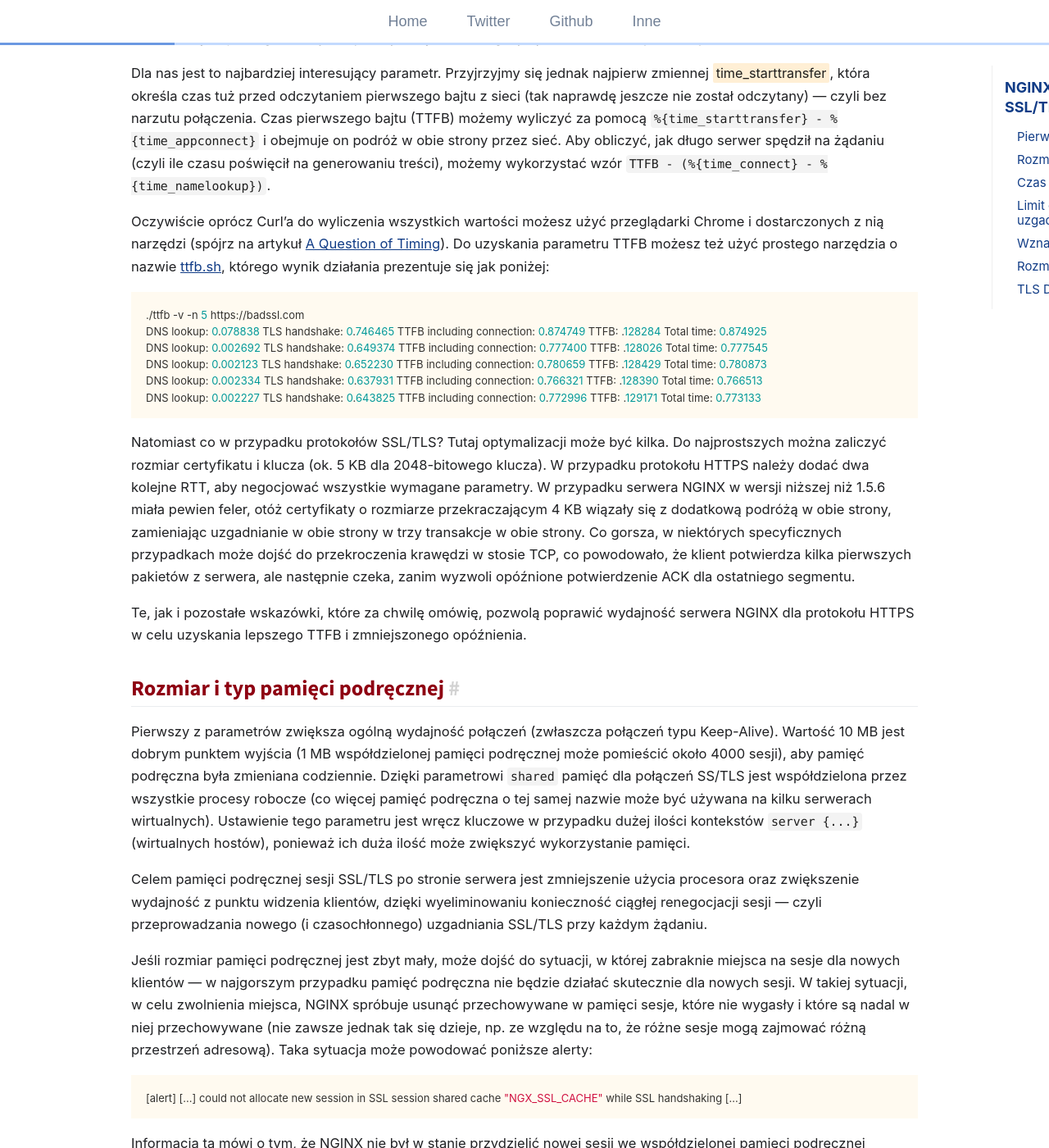
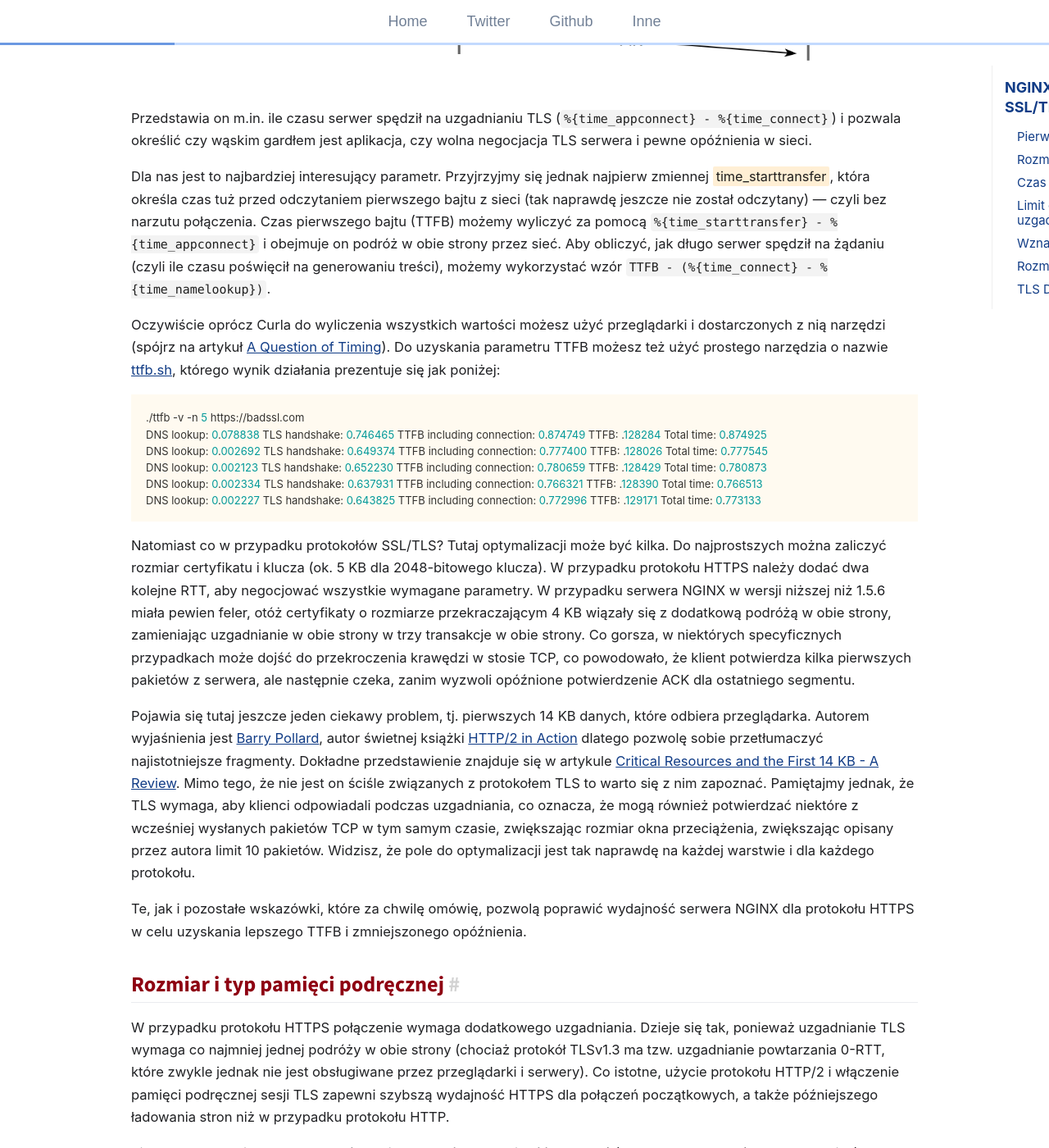
Before and after one commit to git04112019/trimstray.github.io, a Jekyll site: the page built from _posts/2019-07-21-nginx-optymalizacja_sesji_ssl-tls.md, in a window 1280 px wide and 1400 px high, scrolled down 2830 px. Shown: the whole window at 82% size. Built offline with Jekyll 4.4.1, drawn with Linux system fonts in a browser that asks for light colours; comment, search, counter and statistics services are not loaded; some of the changed text lies outside the part shown.

Commit message:
uncommited changes - signed-off-by: trimstray <trimstray@gmail.com>

````diff
--- a/_posts/2019-07-21-nginx-optymalizacja_sesji_ssl-tls.md
+++ b/_posts/2019-07-21-nginx-optymalizacja_sesji_ssl-tls.md
@@ -21,7 +21,9 @@ Niestety wiążą się z tym pewne problemy, zwłaszcza związane z bezpieczeńs
 
 W rzeczywistości, typowe serwery internetowe zamykają połączenia po kilkunastu sekundach bezczynności, ale będą pamiętać sesje (zestaw szyfrów i klucze) znacznie dłużej — prawdopodobnie przez godziny lub nawet dni. Moim zdaniem należy zrównoważyć wydajność (nie chcemy, aby użytkownicy używali pełnego uzgadniania przy każdym połączeniu) i bezpieczeństwo (nie chcemy zbytnio narażać komunikacji TLS na szwank).
 
-## Pierwszy bajt danych
+Kończąc ten wstęp, pamiętaj, że obsesja na punkcie wartości i skrupulatnego dostrajania parametrów jest zdecydowanie czymś przesadzonym. Oczywiście optymalizacja protokołu TLS jest ważna i powinniśmy chociaż wiedzieć, który parametr, za co odpowiada i jakie niesie konsekwencje jego zmiana. Moim zdaniem i tak najważniejszą rzeczą jest dostarczanie witryny, zapewniając minimalną ilości danych, które będzie musiał pobrać klient.
+
+## Pierwszy bajt danych i HTTPS
 
 Rozważania zaczniemy od określenia, co tak naprawdę chcemy uzyskać dzięki optymalizacji. Otóż główną potrzebą jest obniżenie wartości parametru TLS TTFB (ang. _TLS Time to first byte_). Standardowy parametr TTFB możemy traktować jako czas od wysłania przez klienta żądania HTTP do pierwszego bajtu odebranych przez niego danych natomiast drugi odnosi się do czasu uzgadniania TLS. Jeżeli chodzi o TTFB, to wolny czas do pierwszego bajtu jest rozpoznawany po długim czasie oczekiwania na dane. Parametr ten powinien być jak najniższy, ponieważ jego wysoka wartość ujawnia jeden z dwóch podstawowych problemów:
 
@@ -30,7 +32,7 @@ Rozważania zaczniemy od określenia, co tak naprawdę chcemy uzyskać dzięki o
 
 Zgodnie z [Understanding Resource Timing - Slow Time to First Byte](https://developers.google.com/web/tools/chrome-devtools/network/understanding-resource-timing#slow_time_to_first_byte), aby rozwiązać problem wysokiego TTFB, najpierw powinniśmy zredukować połączenia sieciowe między klientem a serwerem (a przyczyn może być wiele, np. niezoptymalizowane reguły firewall'a czy problemy z tabelami routingu). W tym wypadku najlepiej jest uruchomić aplikację lokalnie i sprawdzić, czy nadal istnieje duży TTFB. Jeśli tak, aplikacja musi zostać zoptymalizowana. Może to oznaczać optymalizację zapytań do bazy danych, implementację pamięci podręcznej dla określonych części treści lub modyfikację konfiguracji serwera HTTP. Natomiast jeśli TTFB lokalnie jest niskie, problem najprawdopodobniej stanowią sieci między klientem a serwerem. Pamiętajmy jednak, że między klientami a serwerami jest wiele punktów, a każdy z nich ma własne ograniczenia połączeń i może powodować problemy. Najprostszą metodą przetestowania zmniejszenia tego jest umieszczenie aplikacji na innym hoście i sprawdzenie, czy TTFB się poprawi.
 
-Poniższy diagram pokazuje, do czego odnoszą się poszczególne czasy w porównaniu z typowym połączeniem HTTP przez TLS 1.2 (konfiguracja TLS 1.3 wymaga jednej podróży w obie strony mniej) oraz jest odzwierciedleniem, w jaki sposób zmienne narzędzia Curl odnoszą się do różnych etapów transferu danych dla typowego połączenia:
+Poniższy diagram pokazuje, do czego odnoszą się poszczególne czasy w porównaniu z typowym połączeniem HTTP przez TLSv1.2 (konfiguracja TLSv1.3 wymaga jednej podróży w obie strony mniej) oraz jest odzwierciedleniem, w jaki sposób zmienne narzędzia Curl odnoszą się do różnych etapów transferu danych dla typowego połączenia:
 
 <p align="center">
   <img src="/assets/img/posts/ttfb_curl.png">
@@ -40,7 +42,7 @@ Przedstawia on m.in. ile czasu serwer spędził na uzgadnianiu TLS (`%{time_appc
 
 Dla nas jest to najbardziej interesujący parametr. Przyjrzyjmy się jednak najpierw zmiennej <span class="h-b">time_starttransfer</span>, która określa czas tuż przed odczytaniem pierwszego bajtu z sieci (tak naprawdę jeszcze nie został odczytany) — czyli bez narzutu połączenia. Czas pierwszego bajtu (TTFB) możemy wyliczyć za pomocą `%{time_starttransfer} - %{time_appconnect}` i obejmuje on podróż w obie strony przez sieć. Aby obliczyć, jak długo serwer spędził na żądaniu (czyli ile czasu poświęcił na generowaniu treści), możemy wykorzystać wzór `TTFB - (%{time_connect} - %{time_namelookup})`.
 
-Oczywiście oprócz Curl'a do wyliczenia wszystkich wartości możesz użyć przeglądarki Chrome i dostarczonych z nią narzędzi (spójrz na artykuł [A Question of Timing](https://blog.cloudflare.com/a-question-of-timing/)). Do uzyskania parametru TTFB możesz też użyć prostego narzędzia o nazwie [ttfb.sh](https://github.com/jaygooby/ttfb.sh), którego wynik działania prezentuje się jak poniżej:
+Oczywiście oprócz Curla do wyliczenia wszystkich wartości możesz użyć przeglądarki i dostarczonych z nią narzędzi (spójrz na artykuł [A Question of Timing](https://blog.cloudflare.com/a-question-of-timing/)). Do uzyskania parametru TTFB możesz też użyć prostego narzędzia o nazwie [ttfb.sh](https://github.com/jaygooby/ttfb.sh), którego wynik działania prezentuje się jak poniżej:
 
 ```
 ./ttfb -v -n 5 https://badssl.com
@@ -53,11 +55,15 @@ DNS lookup: 0.002227 TLS handshake: 0.643825 TTFB including connection: 0.772996
 
 Natomiast co w przypadku protokołów SSL/TLS? Tutaj optymalizacji może być kilka. Do najprostszych można zaliczyć rozmiar certyfikatu i klucza (ok. 5 KB dla 2048-bitowego klucza). W przypadku protokołu HTTPS należy dodać dwa kolejne RTT, aby negocjować wszystkie wymagane parametry. W przypadku serwera NGINX w wersji niższej niż 1.5.6 miała pewien feler, otóż certyfikaty o rozmiarze przekraczającym 4 KB wiązały się z dodatkową podróżą w obie strony, zamieniając uzgadnianie w obie strony w trzy transakcje w obie strony. Co gorsza, w niektórych specyficznych przypadkach może dojść do przekroczenia krawędzi w stosie TCP, co powodowało, że klient potwierdza kilka pierwszych pakietów z serwera, ale następnie czeka, zanim wyzwoli opóźnione potwierdzenie ACK dla ostatniego segmentu.
 
+Pojawia się tutaj jeszcze jeden ciekawy problem, tj. pierwszych 14 KB danych, które odbiera przeglądarka. Autorem wyjaśnienia jest [Barry Pollard](https://twitter.com/tunetheweb/), autor świetnej książki [HTTP/2 in Action](https://www.manning.com/books/http2-in-action) dlatego pozwolę sobie przetłumaczyć najistotniejsze fragmenty. Dokładne przedstawienie znajduje się w artykule [Critical Resources and the First 14 KB - A Review](https://www.tunetheweb.com/blog/critical-resources-and-the-first-14kb/). Mimo tego, że nie jest on ściśle związanych z protokołem TLS to warto się z nim zapoznać. Pamiętajmy jednak, że TLS wymaga, aby klienci odpowiadali podczas uzgadniania, co oznacza, że mogą również potwierdzać niektóre z wcześniej wysłanych pakietów TCP w tym samym czasie, zwiększając rozmiar okna przeciążenia, zwiększając opisany przez autora limit 10 pakietów. Widzisz, że pole do optymalizacji jest tak naprawdę na każdej warstwie i dla każdego protokołu.
+
 Te, jak i pozostałe wskazówki, które za chwilę omówię, pozwolą poprawić wydajność serwera NGINX dla protokołu HTTPS w celu uzyskania lepszego TTFB i zmniejszonego opóźnienia.
 
 ## Rozmiar i typ pamięci podręcznej
 
-Pierwszy z parametrów zwiększa ogólną wydajność połączeń (zwłaszcza połączeń typu Keep-Alive). Wartość 10 MB jest dobrym punktem wyjścia (1 MB współdzielonej pamięci podręcznej może pomieścić około 4000 sesji), aby pamięć podręczna była zmieniana codziennie. Dzięki parametrowi `shared` pamięć dla połączeń SS/TLS jest współdzielona przez wszystkie procesy robocze (co więcej pamięć podręczna o tej samej nazwie może być używana na kilku serwerach wirtualnych). Ustawienie tego parametru jest wręcz kluczowe w przypadku dużej ilości kontekstów `server {...}` (wirtualnych hostów), ponieważ ich duża ilość może zwiększyć wykorzystanie pamięci.
+W przypadku protokołu HTTPS połączenie wymaga dodatkowego uzgadniania. Dzieje się tak, ponieważ uzgadnianie TLS wymaga co najmniej jednej podróży w obie strony (chociaż protokół TLSv1.3 ma tzw. uzgadnianie powtarzania 0-RTT, które zwykle jednak nie jest obsługiwane przez przeglądarki i serwery). Co istotne, użycie protokołu HTTP/2 i włączenie pamięci podręcznej sesji TLS zapewni szybszą wydajność HTTPS dla połączeń początkowych, a także późniejszego ładowania stron niż w przypadku protokołu HTTP.
+
+Pierwszy z omawianych parametrów zwiększa ogólną wydajność połączeń (zwłaszcza połączeń typu Keep-Alive). Wartość 10 MB jest dobrym punktem wyjścia (1 MB współdzielonej pamięci podręcznej może pomieścić około 4000 sesji), aby pamięć podręczna była zmieniana codziennie. Dzięki parametrowi `shared` pamięć dla połączeń SS/TLS jest współdzielona przez wszystkie procesy robocze (co więcej pamięć podręczna o tej samej nazwie może być używana na kilku serwerach wirtualnych). Ustawienie tego parametru jest wręcz kluczowe w przypadku dużej ilości kontekstów `server {...}` (wirtualnych hostów), ponieważ ich duża ilość może zwiększyć wykorzystanie pamięci.
 
 Celem pamięci podręcznej sesji SSL/TLS po stronie serwera jest zmniejszenie użycia procesora oraz zwiększenie wydajność z punktu widzenia klientów, dzięki wyeliminowaniu konieczność ciągłej renegocjacji sesji — czyli przeprowadzania nowego (i czasochłonnego) uzgadniania SSL/TLS przy każdym żądaniu.
 
@@ -187,11 +193,13 @@ Tym samym można przyjąć: <span class="h-b">1500 bajtów (MTU) - 40 bajtów (I
 
   > Ciekawostka: jeżeli sprawdzisz rekordy zwracane przez serwery Google, zobaczysz, że zawierają one ok. 1300 bajtów danych.
 
+Pamiętajmy, że protokół TCP dokłada wszelkich starań, aby dostarczyć dane i wykorzystuje do tego kilka metod, aby to osiągnąć. Na przykład, najpierw potwierdza wszystkie pakiety TCP i ponownie wysyła wszystkie niezatwierdzone pakiety. Dodatkowo działa całkiem nieźle w sieci i uruchamia się powoli, rozwijając się do pełnej pojemności w procesie znanym jako powolny start TCP (ang. _TCP Slow Start_), delikatnie wyczuwając zapotrzebowanie sieci i sprawdzając, czy nie ma zatorów prowadzących do zgubionych (niezatwierdzonych) pakietów.
+
 Spakowanie każdego rekordu TLS do dedykowanego pakietu powoduje dodatkowe obciążenie związane z tworzeniem ramek i prawdopodobnie zajdzie potrzeba ustawienia większych rozmiarów rekordów (większy rozmiar rekordu optymalizuje przepustowość), jeśli przesyłasz strumieniowo większe (i mniej wrażliwe na opóźnienia) dane.
 
 Gdzie pojawiają się ograniczenia? W przypadku typowego serwera HTTP wysyła on dane do warstwy TLS, która z kolei tworzy rekord o danym rozmiarze (dla NGINX jest to 16 KB), a następnie przekazuje go do stosu TCP. Jednak im większy rozmiar rekordu TLS, tym większe prawdopodobieństwo, że możemy ponieść dodatkowy koszt z powodu retransmisji TCP lub „przepełnienia” okna TCP (ang. _TCP congestion window_), co może spowodować buforowanie danych po stronie klienta.
 
-Rozwiązanie jest w miarę proste i polega na wysyłaniu mniejszych rekordów tak, aby pasowały do jednego segmentu TCP. Jeśli okno przeciążenia TCP jest małe, tj. podczas powolnego startu sesji (ang. _TCP Slow Start_) lub jeśli wysyłamy interaktywne dane, które powinny zostać przetworzone jak najszybciej (czyli większość ruchu HTTP), wówczas mały rozmiar rekordu pomaga zmniejszyć kosztowne opóźnienie związane z opóźnieniami jeszcze innej warstwy buforowania.
+Rozwiązanie jest w miarę proste i polega na wysyłaniu mniejszych rekordów tak, aby pasowały do jednego segmentu TCP. Jeśli okno przeciążenia TCP jest małe, tj. podczas powolnego startu sesji lub jeśli wysyłamy interaktywne dane, które powinny zostać przetworzone jak najszybciej (czyli większość ruchu HTTP), wówczas mały rozmiar rekordu pomaga zmniejszyć kosztowne opóźnienie związane z opóźnieniami jeszcze innej warstwy buforowania.
 
 W dokumentacji serwera NGINX znajduje się następujące zalecenie:
 
````
Also changed, not shown: other parts of _posts/2019-07-21-nginx-optymalizacja_sesji_ssl-tls.md (+1 -1 lines).
